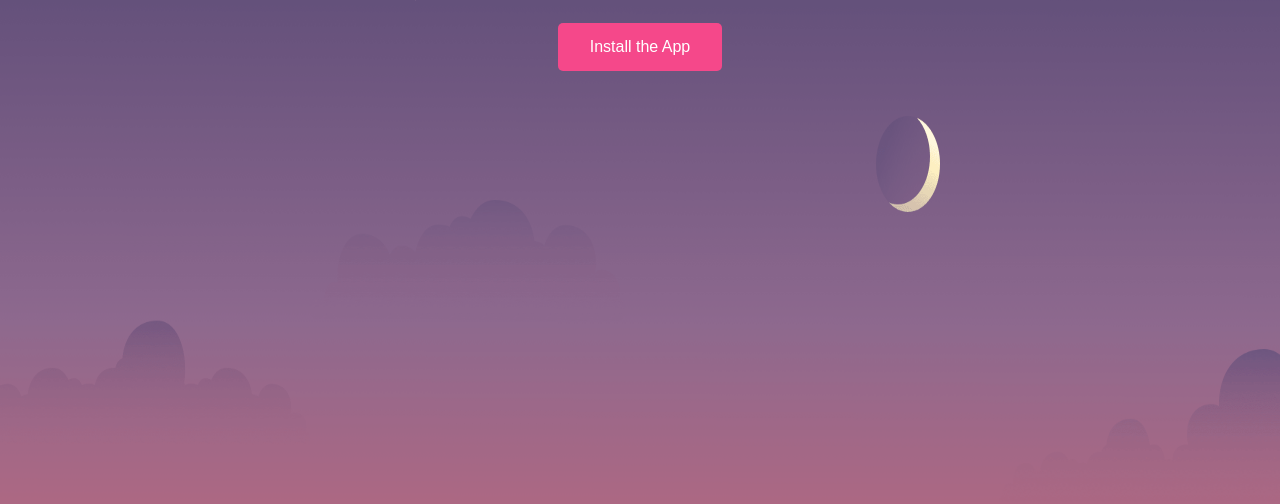
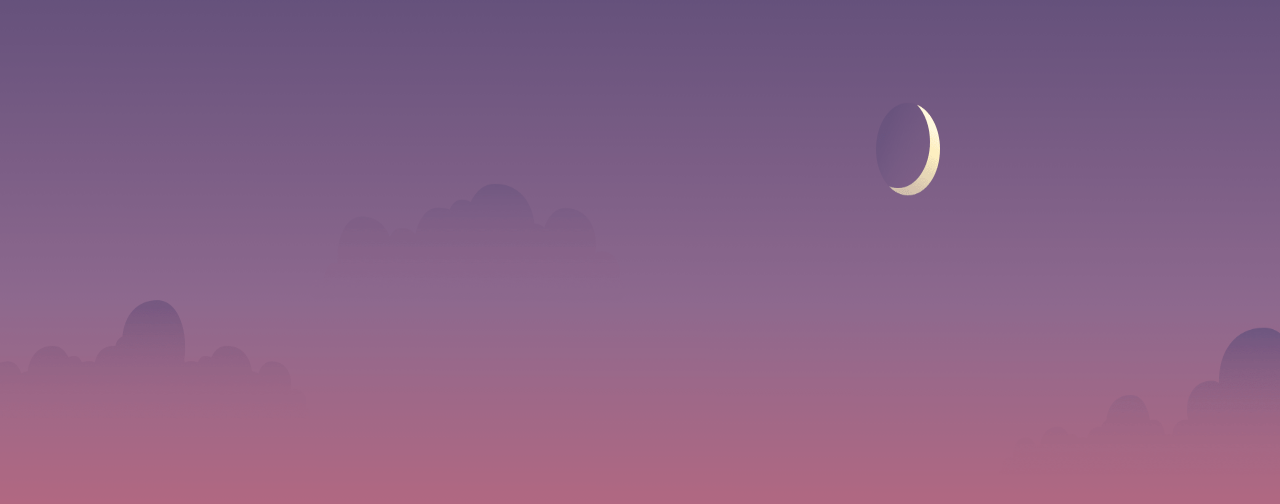
Before and after one commit to MRSM-Gemencheh/divine-words, a plain HTML site: page index.html in a window 1280 px wide. Shown: the part 258-762 px from the top of the page. Drawn offline with Linux system fonts and the light colour scheme.

Commit message:
Fixed service-worker issue

```diff
--- a/index.html
+++ b/index.html
@@ -15,11 +15,7 @@
 
         <link rel="manifest" href="manifest.json">
 
-        <script>
-            if ('service-worker' in navigator) {
-                navigator.serviceWorker.register('./service-worker.js');
-            }
-        </script>
+
 
     <link href="https://fonts.googleapis.com/css2?family=Dancing+Script:wght@400;700&display=swap" rel="stylesheet">
 
@@ -74,7 +70,7 @@
 
         let deferredPrompt;
         const addBtn = document.querySelector('#add-button');
-        // addBtn.style.display = 'none';
+        addBtn.style.display = 'none';
 
         window.addEventListener('beforeinstallprompt', (e) => {
             // Prevent Chrome 67 and earlier from automatically showing the prompt
@@ -103,6 +99,12 @@
 
 
     </script>
+
+<script>
+    if ('serviceWorker' in navigator) {
+        navigator.serviceWorker.register('./service-worker.js');
+    }
+</script>
 </body>
 
 </html>
```
